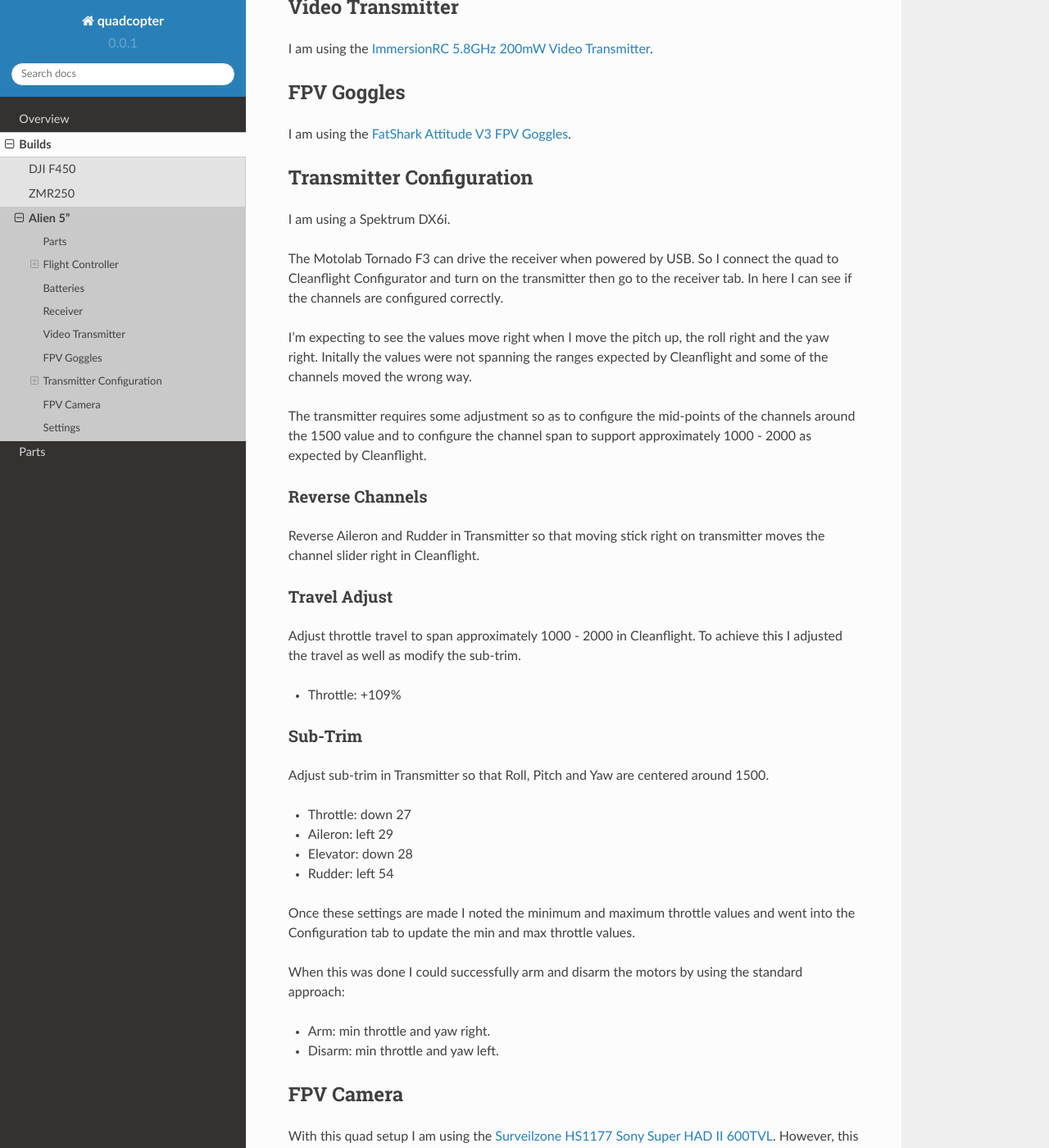
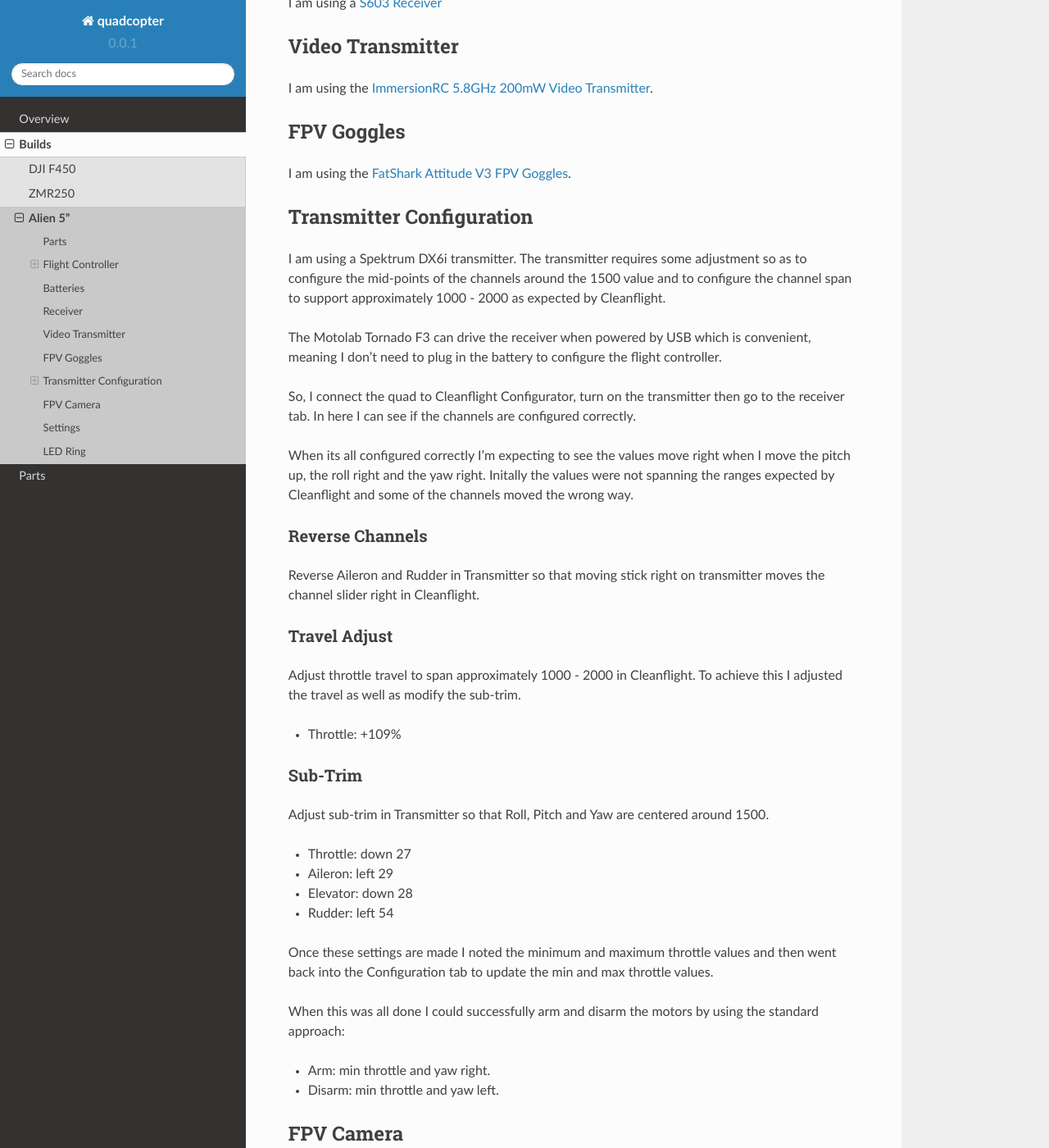
Before and after one commit to claws/quadcopter, a Sphinx documentation site: the page built from doc/builds/alien5/index.rst, in a window 1280 px wide and 1400 px high, scrolled down 4878 px. Shown: the whole window at 82% size. Built offline with Sphinx 7.4.7 and the Read the Docs theme 2.0.0, drawn with Linux system fonts in a browser that asks for light colours; some of the changed text lies outside the part shown.

```diff
--- a/doc/builds/alien5/index.rst
+++ b/doc/builds/alien5/index.rst
@@ -53,6 +53,8 @@ pins on the FC.
 
 Flight Controller
 -----------------
+
+I am using the MotoLab Tornado F3 Flight Controller from ImpulseRC.
 
 There are three separate power rails on the board.
 
@@ -161,20 +163,23 @@ I am using the :ref:`fatshark-attitude-v3-goggles-label`.
 Transmitter Configuration
 -------------------------
 
-I am using a Spektrum DX6i.
+I am using a Spektrum DX6i transmitter. The transmitter requires some
+adjustment so as to configure the mid-points of the channels around the
+1500 value and to configure the channel span to support approximately
+1000 - 2000 as expected by Cleanflight.
 
-The Motolab Tornado F3 can drive the receiver when powered by USB. So I
-connect the quad to Cleanflight Configurator and turn on the transmitter
+The Motolab Tornado F3 can drive the receiver when powered by USB which
+is convenient, meaning I don't need to plug in the battery to configure
+the flight controller.
+
+So, I connect the quad to Cleanflight Configurator, turn on the transmitter
 then go to the receiver tab. In here I can see if the channels are configured
 correctly.
 
-I'm expecting to see the values move right when I move the pitch up, the roll
-right and the yaw right. Initally the values were not spanning the ranges
-expected by Cleanflight and some of the channels moved the wrong way.
-
-The transmitter requires some adjustment so as to configure the mid-points of
-the channels around the 1500 value and to configure the channel span to
-support approximately 1000 - 2000 as expected by Cleanflight.
+When its all configured correctly I'm expecting to see the values move
+right when I move the pitch up, the roll right and the yaw right. Initally
+the values were not spanning the ranges expected by Cleanflight and some of
+the channels moved the wrong way.
 
 
 Reverse Channels
@@ -203,9 +208,10 @@ around 1500.
 - Rudder: left 54
 
 Once these settings are made I noted the minimum and maximum throttle values
-and went into the Configuration tab to update the min and max throttle values.
+and then went back into the Configuration tab to update the min and max
+throttle values.
 
-When this was done I could successfully arm and disarm the motors by using
+When this was all done I could successfully arm and disarm the motors by using
 the standard approach:
 
 - Arm: min throttle and yaw right.
@@ -276,3 +282,17 @@ Looptime: ?
 +----------------+---------+
 | TPA Breakpoint |         |
 +----------------+---------+
+
+
+LED Ring
+--------
+
+The Alien supports an optional LED ring that is placed at the rear of the quad.
+
+I came across a `flitetest <http://forum.flitetest.com/showthread.php?22417-ImpulseRC-Alien-build/page7>`_ forum post taht covered the LED ring in ome detail.
+
+From there I came across a good youtube video showing it off.
+
+.. raw:: html
+
+    <iframe width="560" height="315" src="https://www.youtube.com/embed/sQRhrbwMO7c" frameborder="0" allowfullscreen></iframe>
```
Also changed, not shown: doc/builds/zmr250/index.rst (+13 -12 lines), doc/overview/flight_controller.rst (+33 -0 lines), doc/parts/index.rst (+124 -24 lines), doc/parts/resources/fatshark-attitude-v3-accessories.jpg (added), doc/parts/resources/fatshark-attitude-v3-bottom.jpg (added), doc/parts/resources/fatshark-attitude-v3-case.jpg (added), doc/parts/resources/fatshark-attitude-v3-front.jpg (added), doc/parts/resources/fatshark-attitude-v3-modulr-receiver.jpg (added), doc/parts/resources/fatshark-attitude-v3-rear.jpg (added), doc/parts/resources/immersionrc-5.8ghz-200mw-transmitter.jpg (added), doc/parts/resources/immersionrc-5.8ghz-25mw-transmitter.jpg (added), doc/parts/resources/micro-minimosd.jpg (added).
